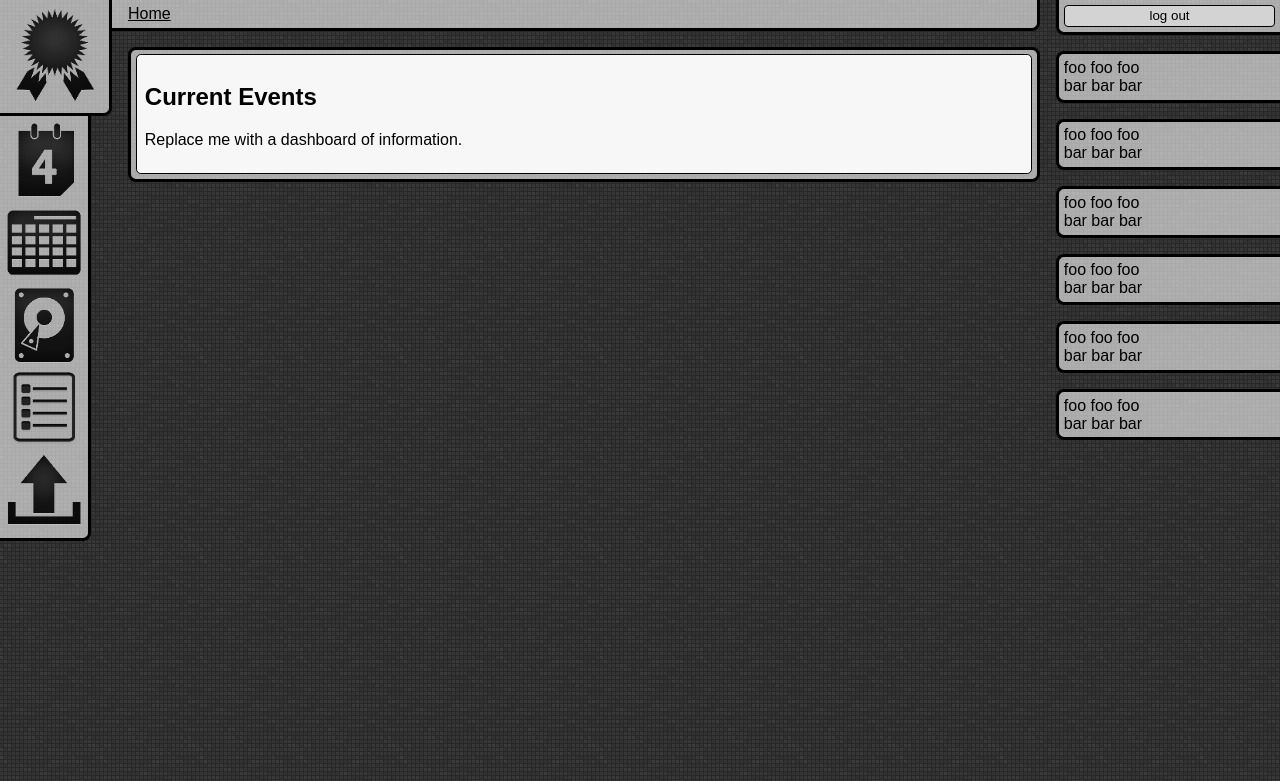
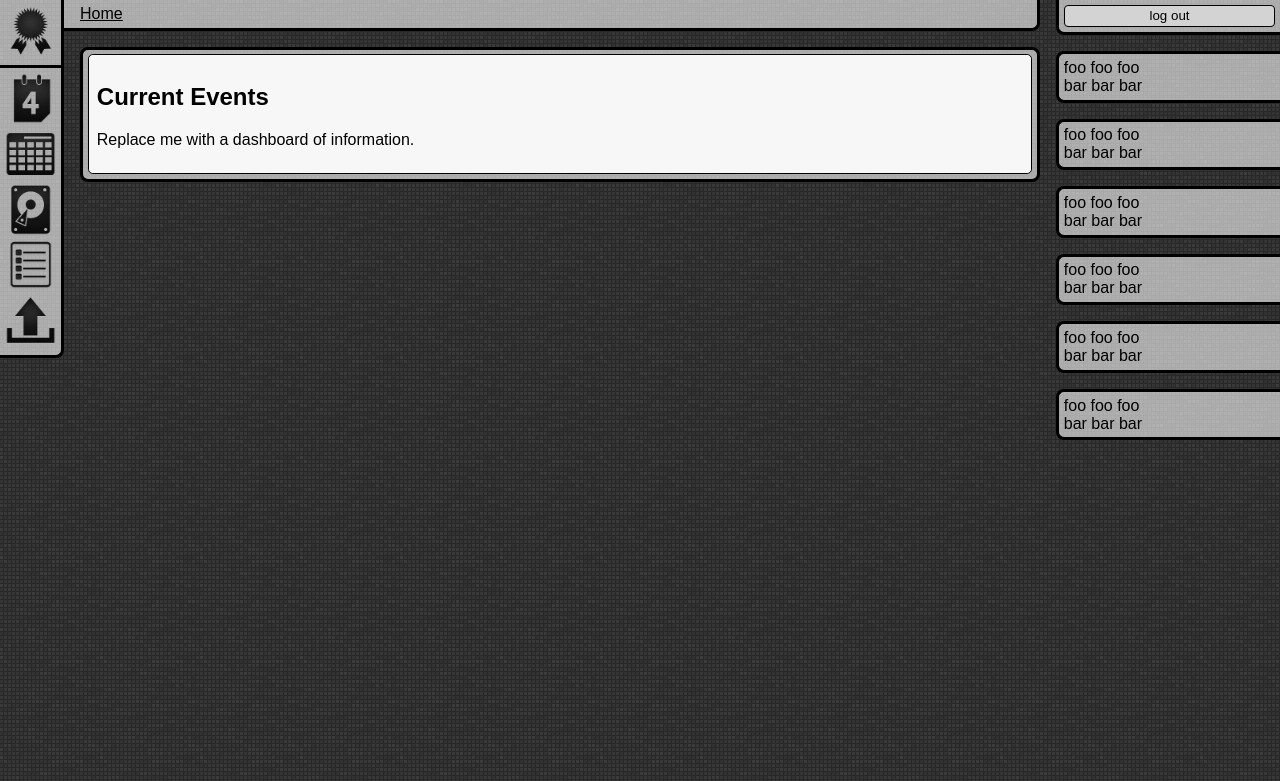
Before and after one commit to Ichimonji10/elts, a Django app: template code/elts/templates/elts/index.html in a window 1280 px wide. Shown: the top 781 px of the page. Run offline with Django 3.2, Linux system fonts and the light colour scheme; the template is opened without the code that fills it, so the values that code supplies are empty; parts of the project's set-up code (start-up, migrations or seed data) failed here and were passed over.

Commit message:
resized navbar icons to 4em.

```diff
--- a/code/elts/static/elts/base.css
+++ b/code/elts/static/elts/base.css
@@ -16,7 +16,7 @@
  *     </body>
  */
 nav#sitenav {
-    width: 7em;
+    width: 4em;
     float: left;
     clear: left;
     }
@@ -26,7 +26,7 @@ section#shortcuts {
     clear: right;
     }
 nav#breadcrumb, section#content {margin-right: 15em;}
-section#content {margin-left: 8em;}
+section#content {margin-left: 5em;}
 
 /* Style all three columns. */
 nav#sitenav > *,
@@ -58,11 +58,10 @@ nav#sitenav > * {
     margin-bottom: 0;
     border-bottom: medium solid black;
     border-right:  medium solid black;
-    border-bottom-right-radius: 0.5em;
     }
 nav#sitenav ul {
-    width: 70%;
     list-style-type: none;
+    border-bottom-right-radius: 0.5em;
     }
 nav#sitenav img {width: 100%;}
 
@@ -106,7 +105,7 @@ nav#breadcrumb {
     border-bottom-right-radius: 0.5em;
     margin-bottom: 1em;
     padding-left: 1em;
-    margin-left: 7em;
+    margin-left: 4em;
 }
 nav#breadcrumb ol {
     list-style-type: none;
```
